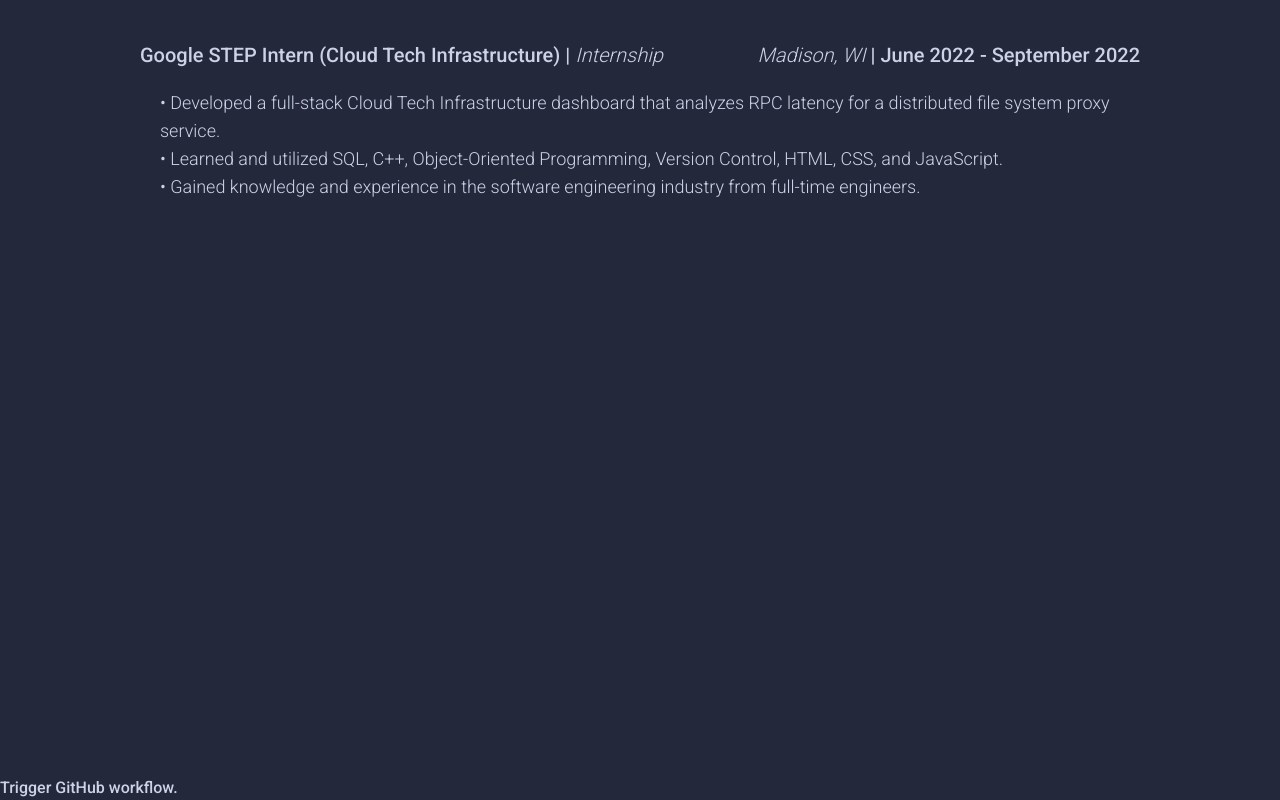
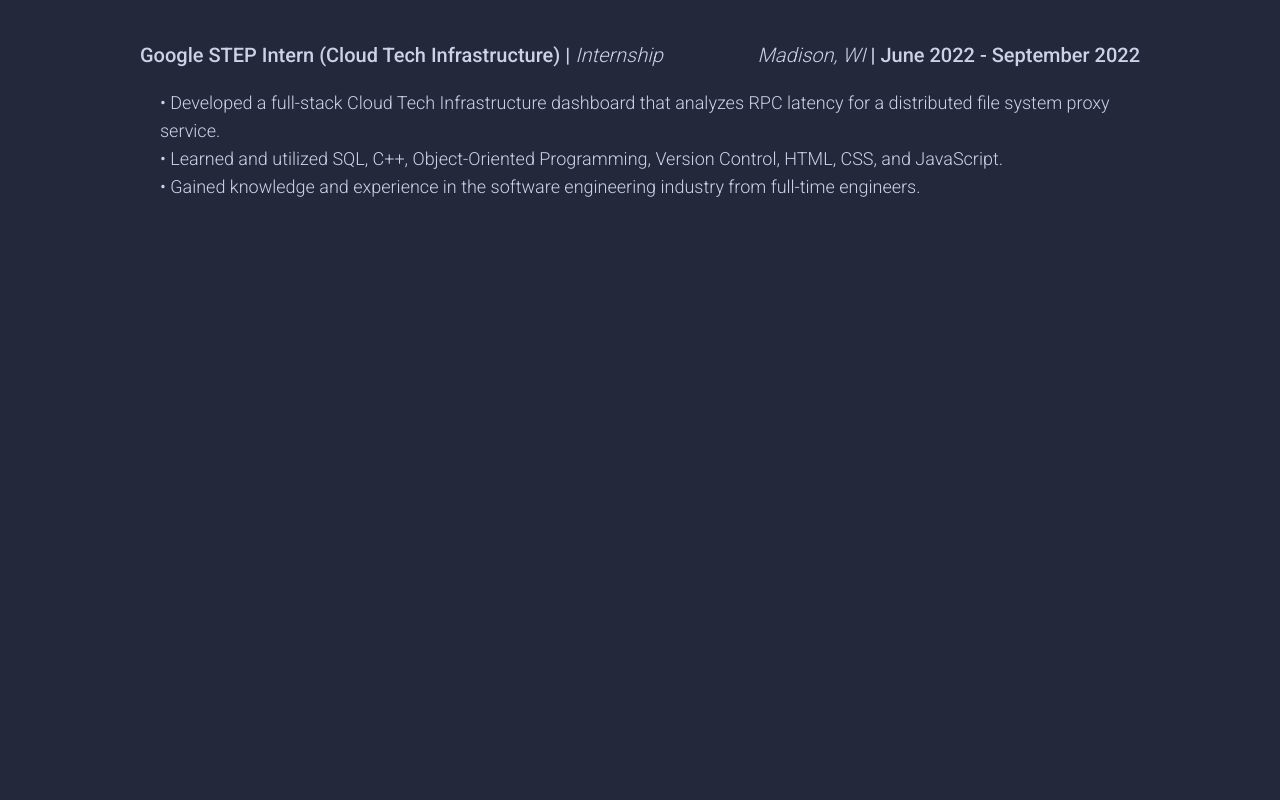
Before and after one commit to desmondcchi/desmondcchi.github.io, a Next.js app: page / in a window 1280 px wide. Shown: the part 2631-3431 px from the top of the page. After the commit the page ends 3407 px from the top, so only its background shows below. Built offline with nearby package versions, Linux system fonts and the light colour scheme.

Commit message:
Cleanup workflow setup.

```diff
--- a/src/app/page.tsx
+++ b/src/app/page.tsx
@@ -23,7 +23,6 @@
       </div>
       <AboutMe />
       <Experience />
-      <p>Trigger GitHub workflow.</p>
     </main>
   );
 }
```
